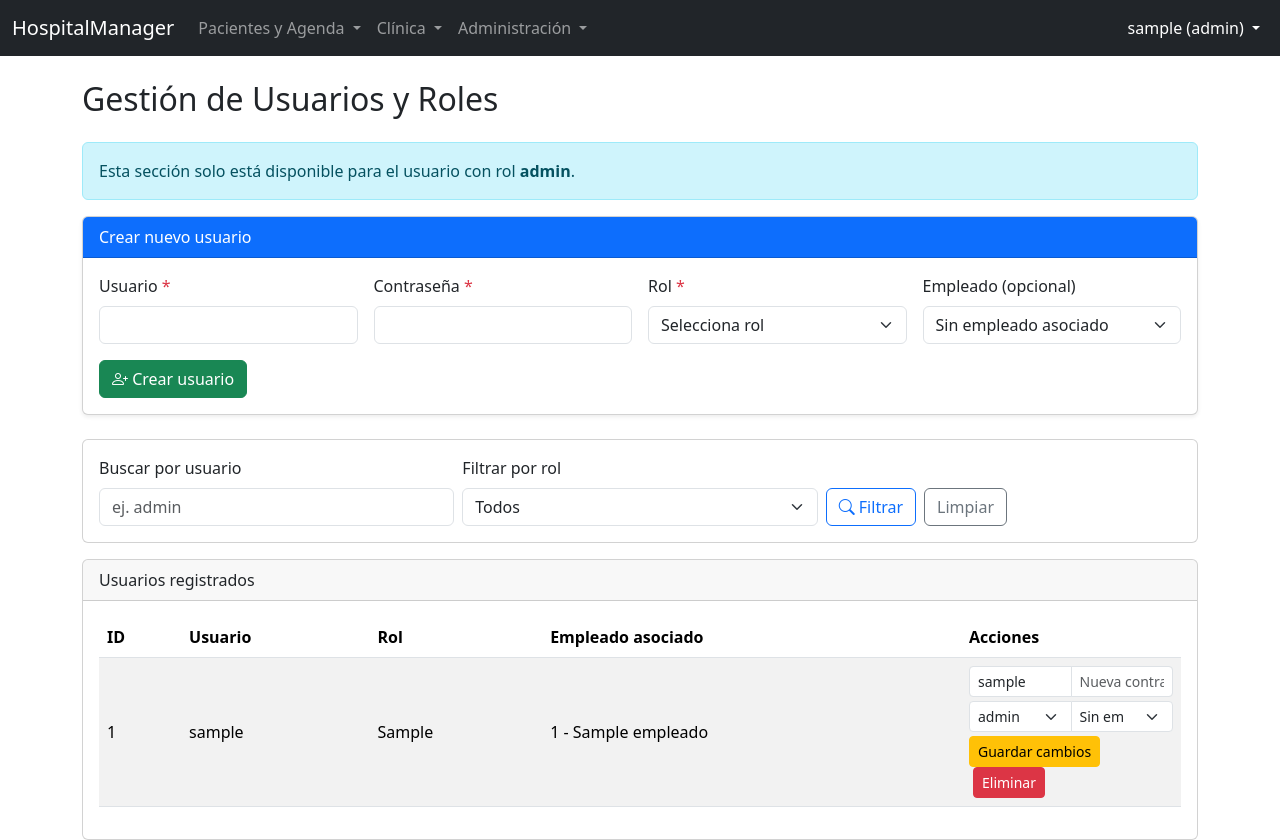
After one commit to andrulokuras/gestionHospitalaria, a Flask app: page /usuarios in a window 1280 px wide. The commit adds this page. Run offline with Flask 3, Linux system fonts and the light colour scheme; the visitor is signed in with stand-in values (Sample User, id 1); tables that the repository leaves empty or names only in its code hold one stand-in row (values such as "Sample post").

Commit message:
Módulo de gestión de usuarios

```diff
--- a/app.py
+++ b/app.py
@@ -31,6 +31,10 @@ from gestion_reportes_logic import (
     obtener_estadisticas_servicios,
     obtener_resumen_administrativo,
 )
+from gestion_usuarios_logic import (
+    create_usuario, read_usuarios, update_usuario, delete_usuario
+)
+
 
 
 
@@ -1395,5 +1399,95 @@ def reportes():
         total_hospitalizados=total_hospitalizados,
     )
 
+# GESTIÓN DE USUARIOS (solo admin)
+@app.route('/usuarios', methods=['GET', 'POST'])
+@requiere_roles('admin')
+def gestion_usuarios():
+    if request.method == 'POST':
+        # CREAR
+        if 'create_usuario' in request.form:
+            try:
+                username = request.form['username']
+                password = request.form['password']
+                rol = request.form['rol']
+                id_empleado = request.form.get('id_empleado') or None
+
+                if id_empleado == "":
+                    id_empleado = None
+
+                resultado = create_usuario(username, password, rol, id_empleado)
+
+                if resultado is True:
+                    flash('Usuario creado con éxito.', 'success')
+                else:
+                    flash(f'Error de BD al crear usuario: {resultado}', 'danger')
+
+            except Exception as e:
+                flash(f'Error de datos al crear usuario: {e}', 'danger')
+
+        # ACTUALIZAR
+        elif 'update_usuario' in request.form:
+            try:
+                id_usuario = request.form['id_usuario_actualizar']
+                username = request.form['username_edit']
+                password = request.form['password_edit']
+                rol = request.form['rol_edit']
+                id_empleado = request.form.get('id_empleado_edit') or None
+
+                if id_empleado == "":
+                    id_empleado = None
+
+                resultado = update_usuario(
+                    id_usuario, username, password, rol, id_empleado
+                )
+
+                if resultado is True:
+                    flash('Usuario actualizado con éxito.', 'success')
+                else:
+                    flash(f'Error de BD al actualizar usuario: {resultado}', 'danger')
+
+            except Exception as e:
+                flash(f'Error de datos al actualizar usuario: {e}', 'danger')
+
+        # ELIMINAR
+        elif 'delete_usuario' in request.form:
+            try:
+                id_usuario = request.form['id_usuario_eliminar']
+                resultado = delete_usuario(id_usuario)
+
+                if resultado is True:
+                    flash(f'Usuario ID {id_usuario} eliminado.', 'success')
+                else:
+                    flash(f'Error de BD al eliminar usuario: {resultado}', 'danger')
+
+            except Exception as e:
+                flash(f'Error de eliminación de usuario: {e}', 'danger')
+
+        return redirect(url_for('gestion_usuarios'))
+
+    # GET: filtros
+    filtro_username = request.args.get('buscar_username', '').strip()
+    filtro_rol = request.args.get('buscar_rol', '').strip()
+
+    usuarios = read_usuarios(
+        filtro_username=filtro_username or None,
+        filtro_rol=filtro_rol or None
+    )
+
+    # Para el select de empleados (opcional)
+    empleados = read_empleados(
+        filtro_nombre=None,
+        filtro_tipo=None
+    )
+
+    return render_template(
+        'gestion_usuarios.html',
+        usuarios=usuarios,
+        empleados=empleados,
+        filtro_username=filtro_username,
+        filtro_rol=filtro_rol
+    )
+
+
 if __name__ == '__main__':
     app.run(debug=True)
--- a/templates/base.html
+++ b/templates/base.html
@@ -56,6 +56,7 @@
                 </a>
                 <ul class="dropdown-menu">
                     <li><a class="dropdown-item" href="{{ url_for('gestion_empleados') }}">Empleados</a></li>
+                    <li><a class="dropdown-item" href="{{ url_for('gestion_usuarios') }}">Usuarios y roles</a></li>
                     <li><a class="dropdown-item" href="{{ url_for('gestion_areas') }}">Áreas</a></li>
                     <li><a class="dropdown-item" href="{{ url_for('gestion_inventario') }}">Inventario</a></li>
                     <li><a class="dropdown-item" href="{{ url_for('gestion_participaciones') }}">Participaciones</a></li>
--- /dev/null
+++ b/templates/gestion_usuarios.html
@@ -0,0 +1,213 @@
+{% extends "base.html" %}
+
+{% block title %}Gestión de Usuarios{% endblock %}
+
+{% block content %}
+
+<h2 class="mb-4">Gestión de Usuarios y Roles</h2>
+
+<div class="alert alert-info">
+  Esta sección solo está disponible para el usuario con rol <strong>admin</strong>.
+</div>
+
+<!-- MENSAJE DE ERROR GENÉRICO PARA CAMPOS OBLIGATORIOS (opcional) -->
+<div id="errorCamposObligatorios" class="alert alert-danger d-none">
+  Por favor llena todos los campos obligatorios marcados con
+  (<span class="text-danger">*</span>).
+</div>
+
+<!-- ============================= -->
+<!-- FORMULARIO: CREAR USUARIO    -->
+<!-- ============================= -->
+<div class="card mb-4 shadow-sm">
+  <div class="card-header bg-primary text-white">
+    Crear nuevo usuario
+  </div>
+  <div class="card-body">
+    <form method="post" action="{{ url_for('gestion_usuarios') }}" id="formCrearUsuario" novalidate>
+      <input type="hidden" name="create_usuario" value="1">
+
+      <div class="row g-3">
+        <!-- Username -->
+        <div class="col-md-3">
+          <label class="form-label">
+            Usuario <span class="text-danger">*</span>
+          </label>
+          <input type="text" name="username" class="form-control" data-required="true">
+        </div>
+
+        <!-- Password -->
+        <div class="col-md-3">
+          <label class="form-label">
+            Contraseña <span class="text-danger">*</span>
+          </label>
+          <input type="password" name="password" class="form-control" data-required="true">
+        </div>
+
+        <!-- Rol -->
+        <div class="col-md-3">
+          <label class="form-label">
+            Rol <span class="text-danger">*</span>
+          </label>
+          <select name="rol" class="form-select" data-required="true">
+            <option value="" disabled selected>Selecciona rol</option>
+            <option value="admin">admin</option>
+            <option value="medico">medico</option>
+            <option value="enfermera">enfermera</option>
+            <option value="administrativo">administrativo</option>
+          </select>
+        </div>
+
+        <!-- Empleado asociado (opcional) -->
+        <div class="col-md-3">
+          <label class="form-label">
+            Empleado (opcional)
+          </label>
+          <select name="id_empleado" class="form-select">
+            <option value="">Sin empleado asociado</option>
+            {% for e in empleados %}
+              <option value="{{ e[0] }}">
+                {{ e[0] }} - {{ e[1] }}
+              </option>
+            {% endfor %}
+          </select>
+        </div>
+      </div>
+
+      <div class="mt-3">
+        <button type="submit" class="btn btn-success">
+          <i class="bi bi-person-plus"></i> Crear usuario
+        </button>
+      </div>
+    </form>
+  </div>
+</div>
+
+<!-- ============================= -->
+<!-- FILTROS DE BÚSQUEDA          -->
+<!-- ============================= -->
+<div class="card mb-3">
+  <div class="card-body">
+    <form method="get" action="{{ url_for('gestion_usuarios') }}" class="row g-2">
+      <div class="col-md-4">
+        <label class="form-label">Buscar por usuario</label>
+        <input type="text" name="buscar_username" class="form-control"
+               value="{{ filtro_username or '' }}" placeholder="ej. admin">
+      </div>
+      <div class="col-md-4">
+        <label class="form-label">Filtrar por rol</label>
+        <select name="buscar_rol" class="form-select">
+          <option value="">Todos</option>
+          <option value="admin"        {% if filtro_rol == 'admin' %}selected{% endif %}>admin</option>
+          <option value="medico"       {% if filtro_rol == 'medico' %}selected{% endif %}>medico</option>
+          <option value="enfermera"    {% if filtro_rol == 'enfermera' %}selected{% endif %}>enfermera</option>
+          <option value="administrativo" {% if filtro_rol == 'administrativo' %}selected{% endif %}>administrativo</option>
+        </select>
+      </div>
+      <div class="col-md-4 d-flex align-items-end">
+        <button type="submit" class="btn btn-outline-primary me-2">
+          <i class="bi bi-search"></i> Filtrar
+        </button>
+        <a href="{{ url_for('gestion_usuarios') }}" class="btn btn-outline-secondary">
+          Limpiar
+        </a>
+      </div>
+    </form>
+  </div>
+</div>
+
+<!-- ============================= -->
+<!-- TABLA DE USUARIOS            -->
+<!-- ============================= -->
+<div class="card">
+  <div class="card-header">
+    Usuarios registrados
+  </div>
+  <div class="card-body table-responsive">
+    <table class="table table-striped table-hover align-middle">
+      <thead>
+        <tr>
+          <th>ID</th>
+          <th>Usuario</th>
+          <th>Rol</th>
+          <th>Empleado asociado</th>
+          <th style="width: 220px;">Acciones</th>
+        </tr>
+      </thead>
+      <tbody>
+        {% if usuarios %}
+          {% for u in usuarios %}
+            <tr>
+              <td>{{ u.id_usuario }}</td>
+              <td>{{ u.username }}</td>
+              <td>{{ u.rol }}</td>
+              <td>
+                {% if u.id_empleado %}
+                  {{ u.id_empleado }} - {{ u.nombre_empleado or 'Sin nombre' }}
+                {% else %}
+                  <span class="text-muted">Sin empleado asociado</span>
+                {% endif %}
+              </td>
+              <td>
+                <!-- Form de edición en línea -->
+                <form method="post" class="d-inline-block" action="{{ url_for('gestion_usuarios') }}">
+                  <input type="hidden" name="update_usuario" value="1">
+                  <input type="hidden" name="id_usuario_actualizar" value="{{ u.id_usuario }}">
+
+                  <div class="input-group input-group-sm mb-1">
+                    <input type="text" name="username_edit" class="form-control"
+                           placeholder="Usuario" value="{{ u.username }}">
+                    <input type="text" name="password_edit" class="form-control"
+                           placeholder="Nueva contraseña">
+                  </div>
+
+                  <div class="input-group input-group-sm mb-1">
+                    <select name="rol_edit" class="form-select">
+                      <option value="admin"        {% if u.rol == 'admin' %}selected{% endif %}>admin</option>
+                      <option value="medico"       {% if u.rol == 'medico' %}selected{% endif %}>medico</option>
+                      <option value="enfermera"    {% if u.rol == 'enfermera' %}selected{% endif %}>enfermera</option>
+                      <option value="administrativo" {% if u.rol == 'administrativo' %}selected{% endif %}>administrativo</option>
+                    </select>
+
+                    <select name="id_empleado_edit" class="form-select">
+                      <option value="">Sin empleado</option>
+                      {% for e in empleados %}
+                        <option value="{{ e[0] }}"
+                          {% if u.id_empleado == e[0] %}selected{% endif %}>
+                          {{ e[0] }} - {{ e[1] }}
+                        </option>
+                      {% endfor %}
+                    </select>
+                  </div>
+
+                  <button type="submit" class="btn btn-sm btn-warning">
+                    Guardar cambios
+                  </button>
+                </form>
+
+                <!-- Form de eliminación -->
+                <form method="post" class="d-inline-block ms-1"
+                      action="{{ url_for('gestion_usuarios') }}"
+                      onsubmit="return confirm('¿Seguro que deseas eliminar este usuario?');">
+                  <input type="hidden" name="delete_usuario" value="1">
+                  <input type="hidden" name="id_usuario_eliminar" value="{{ u.id_usuario }}">
+                  <button type="submit" class="btn btn-sm btn-danger">
+                    Eliminar
+                  </button>
+                </form>
+              </td>
+            </tr>
+          {% endfor %}
+        {% else %}
+          <tr>
+            <td colspan="5" class="text-center text-muted">
+              No hay usuarios registrados con los filtros actuales.
+            </td>
+          </tr>
+        {% endif %}
+      </tbody>
+    </table>
+  </div>
+</div>
+
+{% endblock %}
```
Also changed, not shown: gestion_usuarios_logic.py (added, +131 -0 lines).
